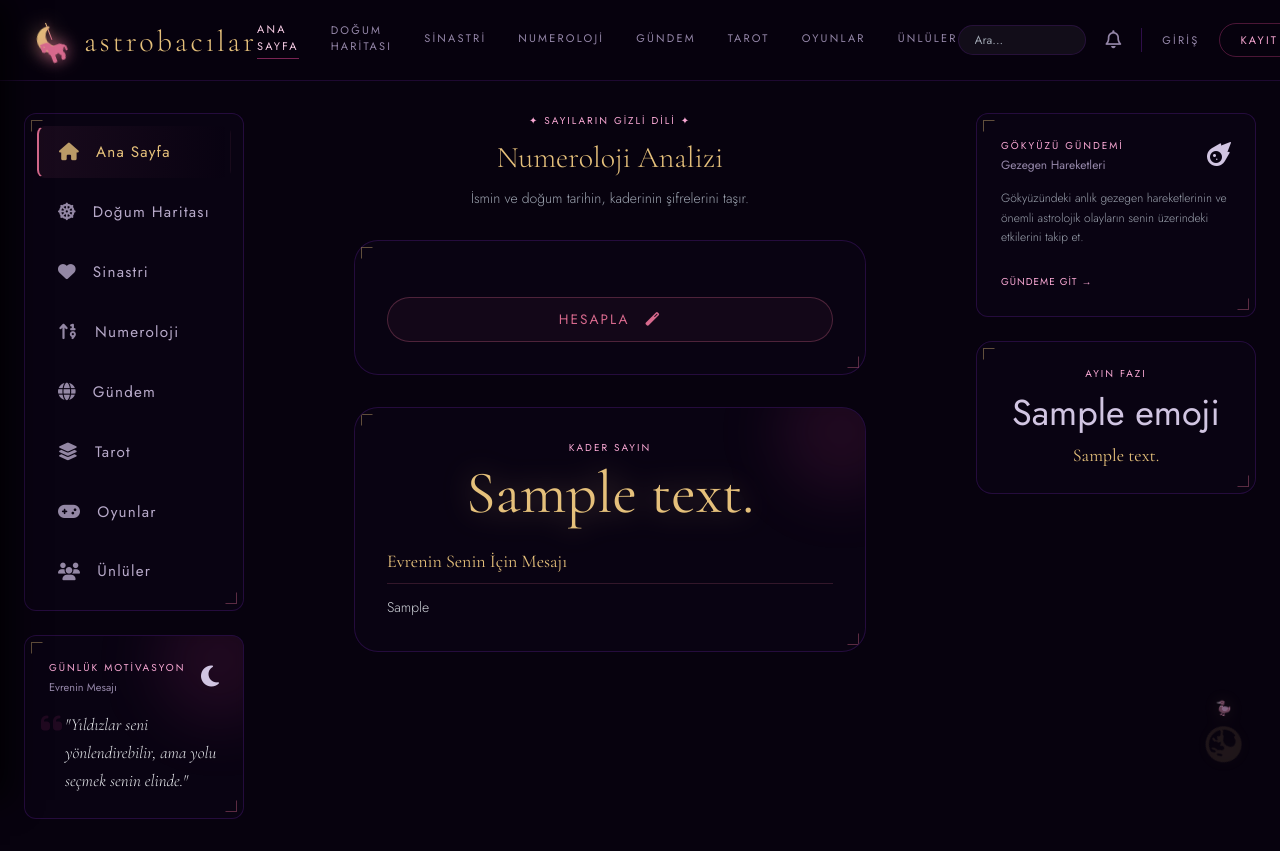
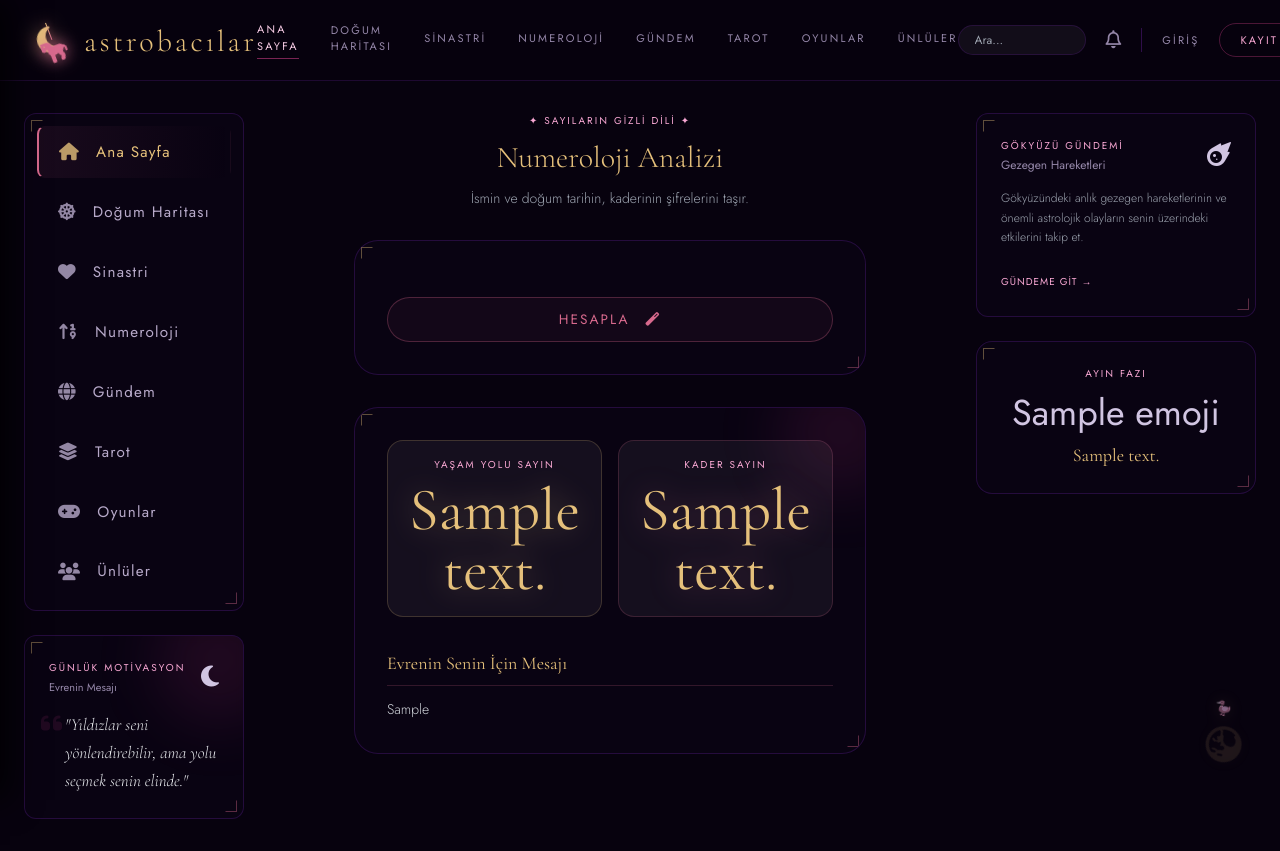
Before and after one commit to busraoren/astroloji_website, a Django app: template numeroloji/templates/numeroloji/form.html in a window 1280 px wide. Run offline with Django 4.2, Linux system fonts and the light colour scheme; the template is opened without the code that fills it: most values are stand-ins (such as "Sample title", 1, 10 or a date in 2020); parts of the project's set-up code (start-up, migrations or seed data) failed here and were passed over; some libraries are stand-ins or nearby versions.

Commit message:
numeroloji yorumu ka

```diff
--- a/numeroloji/templates/numeroloji/form.html
+++ b/numeroloji/templates/numeroloji/form.html
@@ -25,24 +25,34 @@
         </form>
     </div>
 
-   <!-- SONUÇ GÖSTERİM KISMI (Değişken isimleri views.py ile eşleştirildi) -->
+ <!-- SONUÇ GÖSTERİM KISMI -->
     {% if sonuc %}
     <div class="mt-8 card-line-art corner-marks rounded-3xl p-8 relative overflow-hidden fade-enter fade-enter-active">
         <!-- Arka plan süslemesi -->
         <div class="absolute -top-10 -right-10 w-32 h-32 bg-pink-500/10 rounded-full blur-[30px] pointer-events-none"></div>
 
-        <div class="text-center mb-6 relative z-10">
-            <p class="text-[10px] tracking-[0.2em] text-pink-300 uppercase mb-2">Kader Sayın</p>
-            <div class="text-6xl text-gold font-serif-mystic drop-shadow-[0_0_15px_rgba(229,192,123,0.4)]">
-                <!-- views.py'den gelen 'sonuc' objesinin içindeki kader sayısını çekiyoruz -->
-                {{ sonuc.kader_sayisi }}
+        <!-- İKİ SAYIYI YAN YANA GÖSTEREN YENİ KISIM -->
+        <div class="grid grid-cols-2 gap-4 text-center mb-8 relative z-10">
+            <!-- Yaşam Yolu Sayısı -->
+            <div class="p-4 border border-[rgba(229,192,123,0.2)] rounded-2xl bg-white/5 hover:bg-white/10 transition">
+                <p class="text-[10px] tracking-[0.2em] text-pink-300 uppercase mb-2">Yaşam Yolu Sayın</p>
+                <div class="text-5xl md:text-6xl text-gold font-serif-mystic drop-shadow-[0_0_15px_rgba(229,192,123,0.4)]">
+                    {{ sonuc.yasam_yolu_sayisi }}
+                </div>
+            </div>
+
+            <!-- Kader Sayısı -->
+            <div class="p-4 border border-[rgba(215,105,141,0.2)] rounded-2xl bg-white/5 hover:bg-white/10 transition">
+                <p class="text-[10px] tracking-[0.2em] text-pink-300 uppercase mb-2">Kader Sayın</p>
+                <div class="text-5xl md:text-6xl text-gold font-serif-mystic drop-shadow-[0_0_15px_rgba(215,105,141,0.4)]">
+                    {{ sonuc.kader_sayisi }}
+                </div>
             </div>
         </div>
 
         <div class="relative z-10">
             <h3 class="text-gold text-lg font-serif-mystic mb-3 border-b border-[rgba(215,105,141,0.2)] pb-2">Evrenin Senin İçin Mesajı</h3>
             <p class="text-gray-300 text-sm leading-relaxed font-light">
-                <!-- Yapay zeka yorumunu Markdown'dan HTML'e çevirdiğimiz için 'safe' filtresi eklemeliyiz -->
                 {{ yorum_html|safe }}
             </p>
         </div>
```
